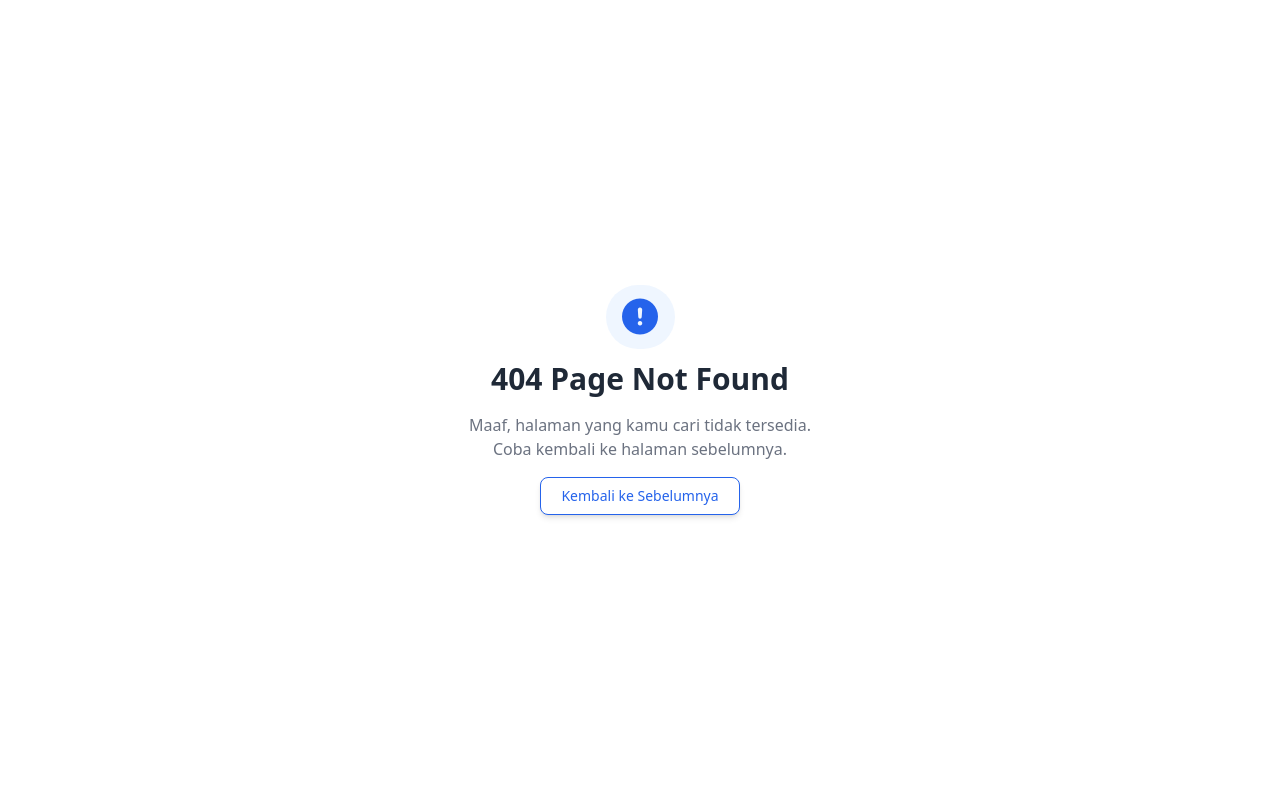
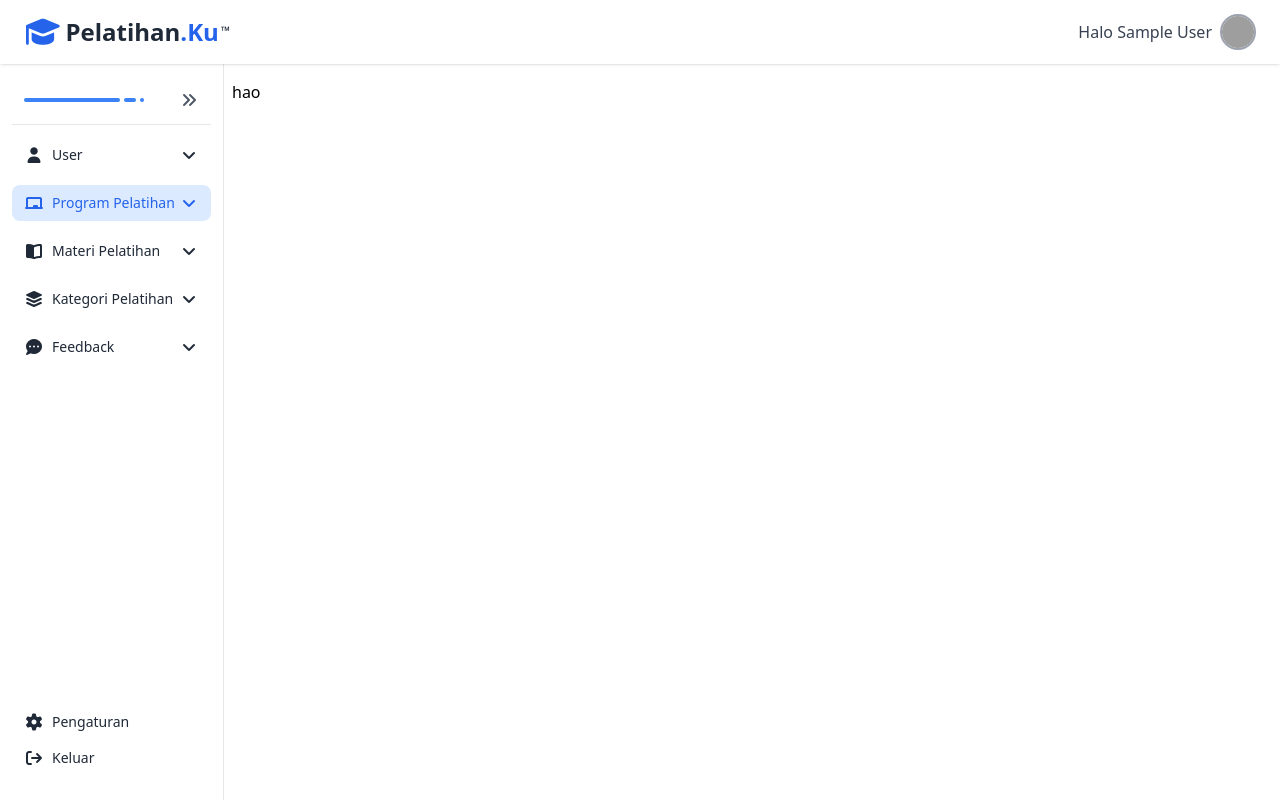
Before and after one commit to bachtiarrizaa/pelatihan-digital-app, a React (Vite) app in the folder frontend/: page /admin/pelatihan/tambah in a window 1280 px wide. Before the commit this address had no page. Built offline with nearby package versions, Linux system fonts and the light colour scheme; sample sign-in values are in the browser's storage; grey boxes are pictures that could not be loaded.

Commit message:
fix sidebar bg acive

```diff
--- a/frontend/src/App.jsx
+++ b/frontend/src/App.jsx
@@ -20,6 +20,7 @@ import IndexAdmin from './Pages/Admin/Index';
 import UserDashboard from './Pages/Admin/User/Index';
 import PelatihanIndexAdmin from './Pages/Admin/ProgramPelatihan/Index';
 import PelatihanDetailAdmin from './Pages/Admin/ProgramPelatihan/Detail';
+import TambahPelatihanAdmin from './Pages/Admin/ProgramPelatihan/Tambah';
 
 export default function App() {
   return (
@@ -48,6 +49,7 @@ export default function App() {
         <Route path="/admin/user" element={<UserDashboard />} />
         <Route path="/admin/pelatihan" element={<PelatihanIndexAdmin />} />
         <Route path="/admin/pelatihan/detail" element={<PelatihanDetailAdmin />} />
+        <Route path="/admin/pelatihan/tambah" element={<TambahPelatihanAdmin />} />
       </Route>
 
 
--- a/frontend/src/Components/Admin/Sidebar.jsx
+++ b/frontend/src/Components/Admin/Sidebar.jsx
@@ -1,15 +1,21 @@
 import { useState } from "react";
-import { NavLink, useNavigate } from "react-router-dom";
+import { NavLink, useNavigate, useLocation  } from "react-router-dom";
 import axios from "../../lib/axios";
 
 function MenuItemWithDropdown({ icon, label, isOpen, submenu }) {
   const [open, setOpen] = useState(false);
+  const location = useLocation();
+
+  const isAnySubmenuActive = submenu.some((item) => item.to === location.pathname);
 
   return (
     <div>
+      {/* Parent div */}
       <div
         onClick={() => setOpen((prev) => !prev)}
-        className="flex items-center justify-between px-3 py-2 text-gray-800 transition-colors duration-300 transform rounded-lg hover:bg-gray-100 hover:text-blue-600 cursor-pointer"
+        className={`flex items-center justify-between px-3 py-2 transition-colors duration-300 transform rounded-lg cursor-pointer ${
+          isAnySubmenuActive ? "bg-blue-100 text-blue-600" : "text-gray-800 hover:bg-gray-100 hover:text-blue-600"
+        }`}
       >
         <div className="flex items-center">
           <i className={`fa-solid ${icon} min-w-[20px] text-center`} />
@@ -28,15 +34,17 @@ function MenuItemWithDropdown({ icon, label, isOpen, submenu }) {
         />
       </div>
 
-      {/* Submenu pakai NavLink */}
+      {/* Submenu */}
       <div
-        className={`ml-8 flex flex-col overflow-hidden transition-all duration-300
-          ${open ? "max-h-40 opacity-100" : "max-h-0 opacity-0"}`}
+        className={`ml-8 flex flex-col overflow-hidden transition-all duration-300 ${
+          open ? "max-h-40 opacity-100" : "max-h-0 opacity-0"
+        }`}
       >
         {submenu.map((item, idx) => (
           <NavLink
             key={idx}
             to={item.to}
+            end
             className={({ isActive }) =>
               `px-2 py-1 text-sm rounded-md transition-colors duration-200 ${
                 isActive ? "text-blue-600 font-semibold" : "text-gray-600 hover:text-blue-500"
@@ -154,8 +162,8 @@ export default function SidebarAdmin() {
             label="Program Pelatihan"
             isOpen={isOpen}
             submenu={[
-              { label: "Lihat Semua", to: "/admin/pelatihan" },
-              { label: "Tambah Data", to: "/admin/pelatihan/tambah" },
+              { label: "Semua Pelatihan", to: "/admin/pelatihan" },
+              { label: "Tambah Pelatihan", to: "/admin/pelatihan/tambah" },
             ]}
           />
           <MenuItemWithDropdown
@@ -163,8 +171,8 @@ export default function SidebarAdmin() {
             label="Materi Pelatihan"
             isOpen={isOpen}
             submenu={[
-              { label: "Lihat Semua", to: "/materi" },
-              { label: "Tambah Data", to: "/materi/add" },
+              { label: "Semua Materi", to: "/materi" },
+              { label: "Tambah Materi", to: "/materi/add" },
             ]}
           />
           <MenuItemWithDropdown
@@ -172,8 +180,8 @@ export default function SidebarAdmin() {
             label="Kategori Pelatihan"
             isOpen={isOpen}
             submenu={[
-              { label: "Lihat Semua", to: "/kategori" },
-              { label: "Tambah Data", to: "/kategori/add" },
+              { label: "Semua Kategori", to: "/kategori" },
+              { label: "Tambah Kategori", to: "/kategori/add" },
             ]}
           />
           <MenuItemWithDropdown
@@ -181,8 +189,8 @@ export default function SidebarAdmin() {
             label="Feedback"
             isOpen={isOpen}
             submenu={[
-              { label: "Lihat Semua", to: "/feedback" },
-              { label: "Tambah Data", to: "/feedback/add" },
+              { label: "Semua Feedback", to: "/feedback" },
+              { label: "Tambah Feedback", to: "/feedback/add" },
             ]}
           />
         </nav>
--- a/frontend/src/Pages/Admin/ProgramPelatihan/Index.jsx
+++ b/frontend/src/Pages/Admin/ProgramPelatihan/Index.jsx
@@ -16,10 +16,10 @@ export default function PelatihanIndexAdmin() {
           </div>
 
           <div className="flex items-center mt-4 gap-x-3">
-              <button className="flex items-center justify-center w-1/2 px-5 py-2 text-sm tracking-wide text-white transition-colors duration-200 bg-blue-500 rounded-lg shrink-0 sm:w-auto gap-x-2 hover:bg-blue-600">
+              <Link to="/admin/pelatihan/tambah" className="flex items-center justify-center w-1/2 px-5 py-2 text-sm tracking-wide text-white transition-colors duration-200 bg-blue-500 rounded-lg shrink-0 sm:w-auto gap-x-2 hover:bg-blue-600">
                   <i className="fa-solid fa-plus"></i>
                   <span className="font-medium">Tambah</span>
-              </button>
+              </Link>
           </div>
       </div>
 
--- /dev/null
+++ b/frontend/src/Pages/Admin/ProgramPelatihan/Tambah.jsx
@@ -0,0 +1,7 @@
+export default function TambahPelatihanAdmin() {
+  return (
+    <>
+      <h1>hao</h1>
+    </>
+  )
+}
```
Also changed, not shown: frontend/src/Pages/Admin/Components/Sidebar.jsx (deleted, +0 -238 lines).
